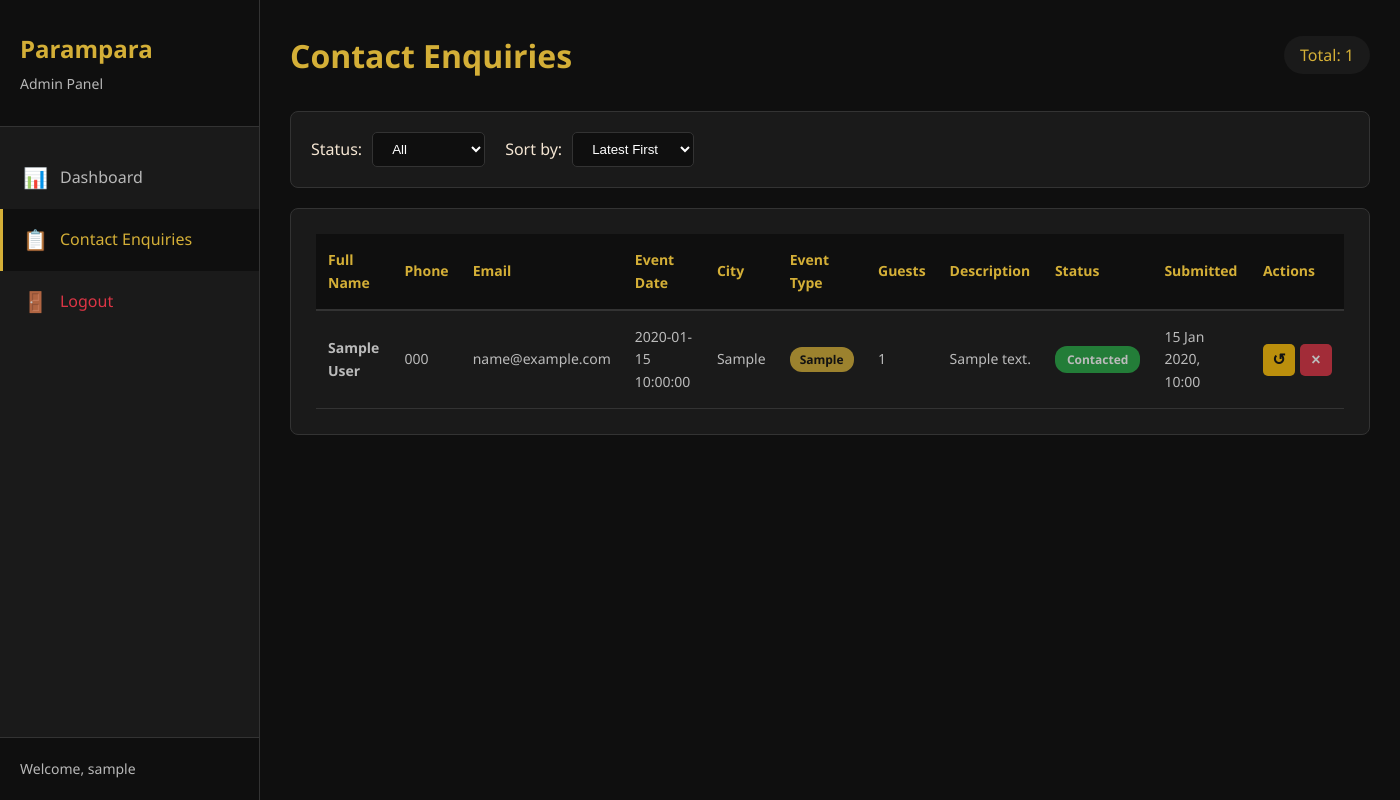
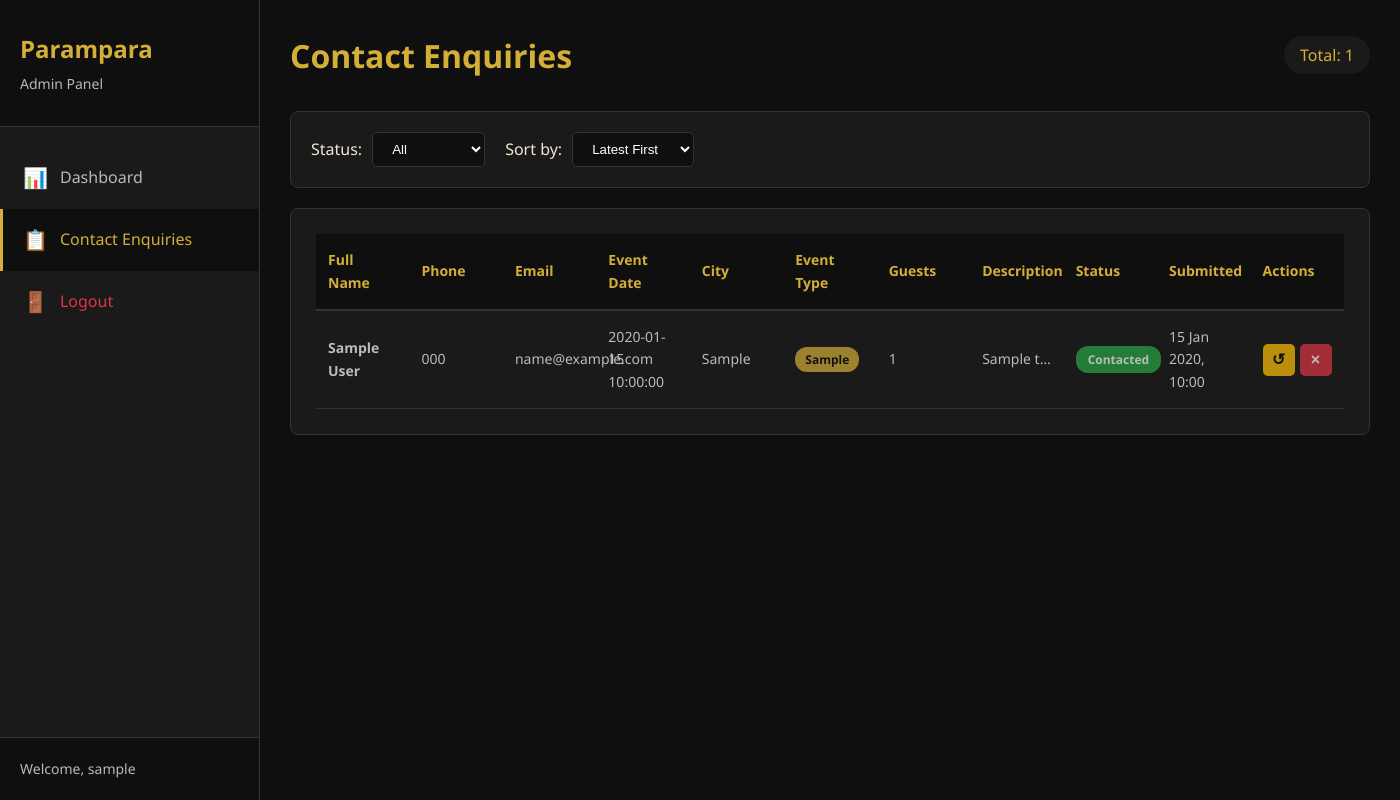
Before and after one commit to KrishPatel7777/weddingWeb, a Flask app: page /admin/contacts in a window 1400 px wide. Run offline with Flask 3, Linux system fonts and the light colour scheme; the visitor is signed in with stand-in values (Sample User, id 1); a database or web service that is not in the repository returns one stand-in record (values such as "Sample title").

Commit message:
Redesigned Contacts

```diff
--- a/static/css/admin/admin.css
+++ b/static/css/admin/admin.css
@@ -399,6 +399,7 @@ body {
     width: 100%;
     border-collapse: collapse;
     font-size: 14px;
+    table-layout: fixed;
 }
 
 .data-table thead {
@@ -429,13 +430,6 @@ body {
 
 .data-table tbody tr.contacted {
     opacity: 0.7;
-}
-
-.description-cell {
-    max-width: 200px;
-    white-space: nowrap;
-    overflow: hidden;
-    text-overflow: ellipsis;
 }
 
 .event-tag {
@@ -574,13 +568,16 @@ body {
 
 .description-cell {
     max-width: 250px;
+    word-wrap: break-word;
+    overflow-wrap: break-word;
     white-space: nowrap;
     overflow: hidden;
     text-overflow: ellipsis;
     cursor: pointer;
 }
 
+/* Expanded state */
 .description-cell.expanded {
     white-space: normal;
-    overflow: visible;
+    overflow: hidden;
 }
```
